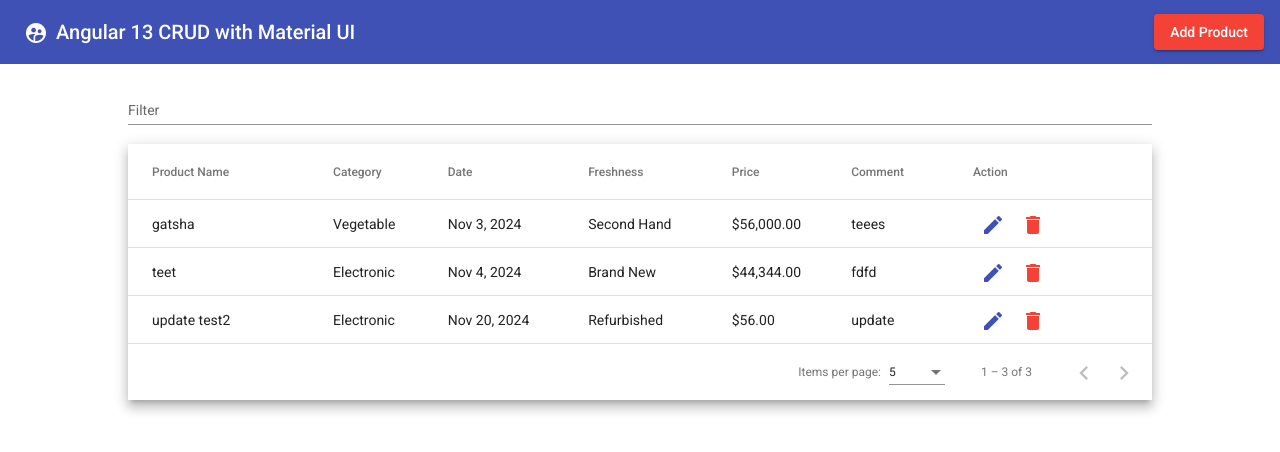
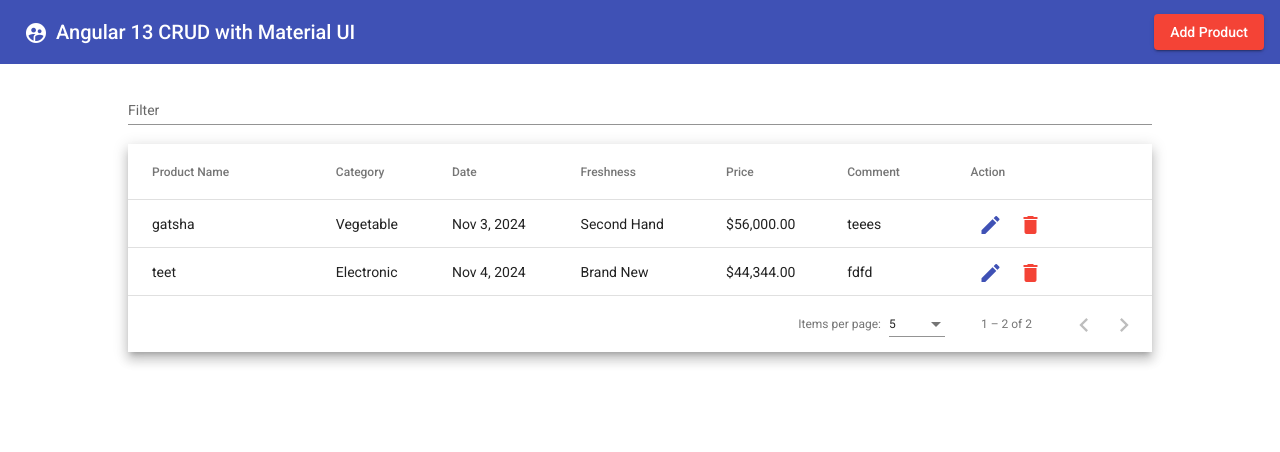
Before and after one commit to Harsha-Amarasinghe/angular-13-crud, an Angular app: page / in a window 1280 px wide. Shown: the top 452 px of the page. Built offline with nearby package versions, Linux system fonts and the light colour scheme; data requests are answered from the project's data file.

Commit message:
delete button done

```diff
--- a/db.json
+++ b/db.json
@@ -17,15 +17,6 @@
       "price": 44344,
       "comment": "fdfd",
       "date": "2024-11-04T18:30:00.000Z"
-    },
-    {
-      "productName": "update test2",
-      "category": "Electronic",
-      "freshness": "Refurbished",
-      "price": 56,
-      "comment": "update",
-      "date": "2024-11-20T18:30:00.000Z",
-      "id": "5b63"
     }
   ],
   "comments": [],
--- a/src/app/app.component.html
+++ b/src/app/app.component.html
@@ -60,7 +60,7 @@
             <button mat-icon-button color="primary" (click)="editProduct(row)">
               <mat-icon>edit</mat-icon>
             </button>
-            <button mat-icon-button color="warn">
+            <button mat-icon-button color="warn" (click)="deleteProduct(row.id)">
               <mat-icon>delete</mat-icon>
             </button>
           </td>
--- a/src/app/app.component.ts
+++ b/src/app/app.component.ts
@@ -40,7 +40,7 @@ export class AppComponent implements OnInit{
   }
 
   getAllProducts(){
-    this.api.getProduct()
+    this.api.getProductAPI()
     .subscribe({
       next:(res)=>{
         this.dataSource=new MatTableDataSource(res);
@@ -64,6 +64,18 @@ export class AppComponent implements OnInit{
     })
   }
 
+  deleteProduct(id:number){
+    this.api.deleteProductAPI(id)
+    .subscribe({
+      next:(res)=>{
+        alert("Product deleted successfully!");
+        this.getAllProducts();
+      }, error:()=>{
+        alert("Error while deleting the product");
+      }
+    })
+  }
+
   applyFilter(event: Event) {
     const filterValue = (event.target as HTMLInputElement).value;
     this.dataSource.filter = filterValue.trim().toLowerCase();
--- a/src/app/dialog/dialog.component.ts
+++ b/src/app/dialog/dialog.component.ts
@@ -49,7 +49,7 @@ export class DialogComponent implements OnInit {
   addProduct() {
     if (!this.editData) {
       if (this.productForm.valid) {
-        this.api.postProduct(this.productForm.value)
+        this.api.postProductAPI(this.productForm.value)
         .subscribe({
           next:(res)=>{
             console.log(this.productForm.value);
@@ -69,7 +69,7 @@ export class DialogComponent implements OnInit {
   }
 
   updateProduct(){
-    this.api.putProduct(this.productForm.value, this.editData.id)
+    this.api.putProductAPI(this.productForm.value, this.editData.id)
     .subscribe({
       next:(res)=>{
         alert("Product updated successfully");
--- a/src/app/services/api.service.ts
+++ b/src/app/services/api.service.ts
@@ -8,19 +8,19 @@ export class ApiService {
 
   constructor(private http: HttpClient) { }
 
-  postProduct(data:any){
+  postProductAPI(data:any){
     return this.http.post<any>("http://localhost:3000/productList/",data)
   }
 
-  getProduct(){
+  getProductAPI(){
     return this.http.get<any>("http://localhost:3000/productList/")
   }
 
-  putProduct(data:any,id:number){
+  putProductAPI(data:any,id:number){
     return this.http.put<any>("http://localhost:3000/productList/"+id,data)
   }
 
-  deleteProduct(id:number){
+  deleteProductAPI(id:number){
     return this.http.delete<any>("http://localhost:3000/productList/"+id)
   }
 }
```
